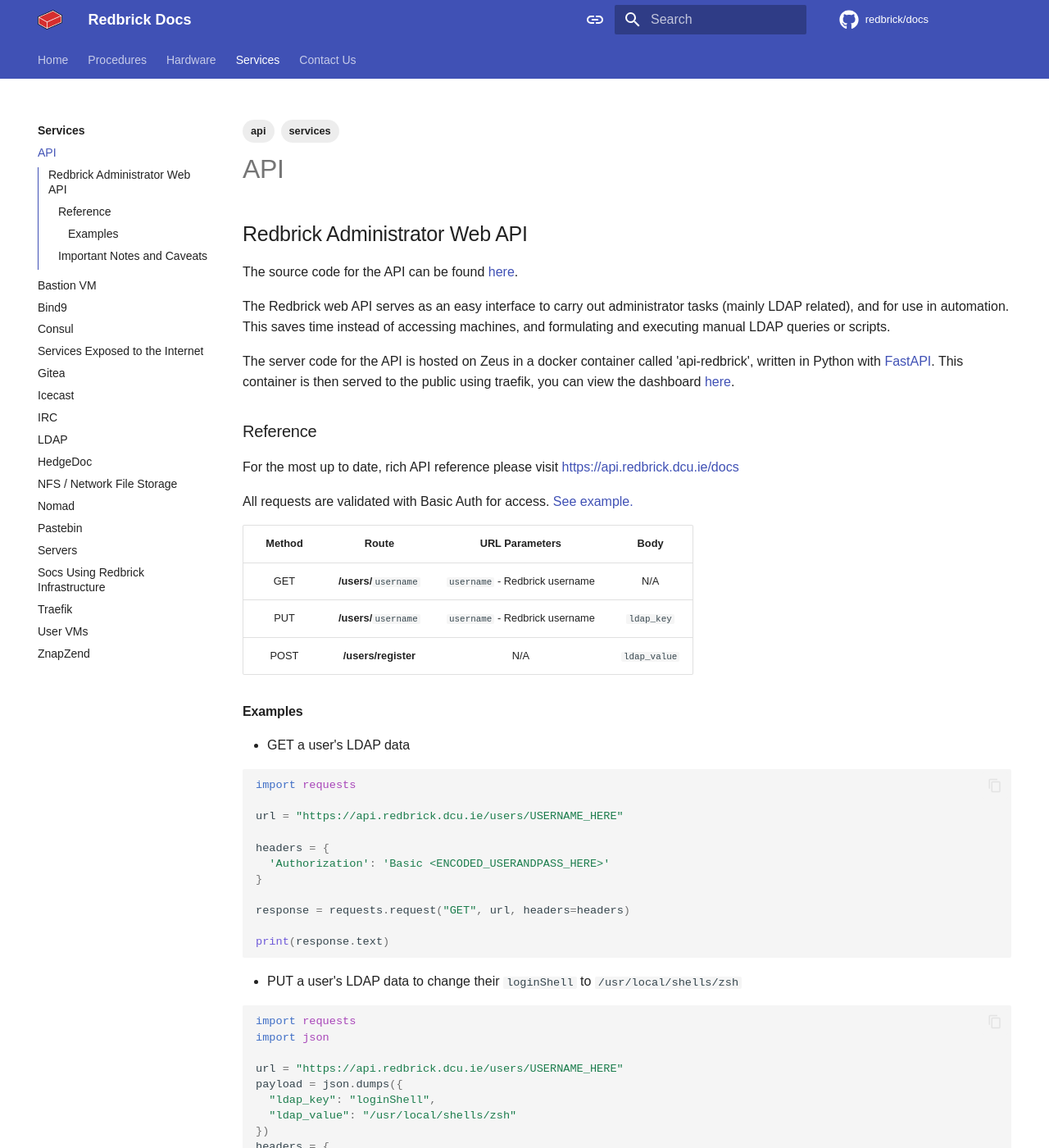
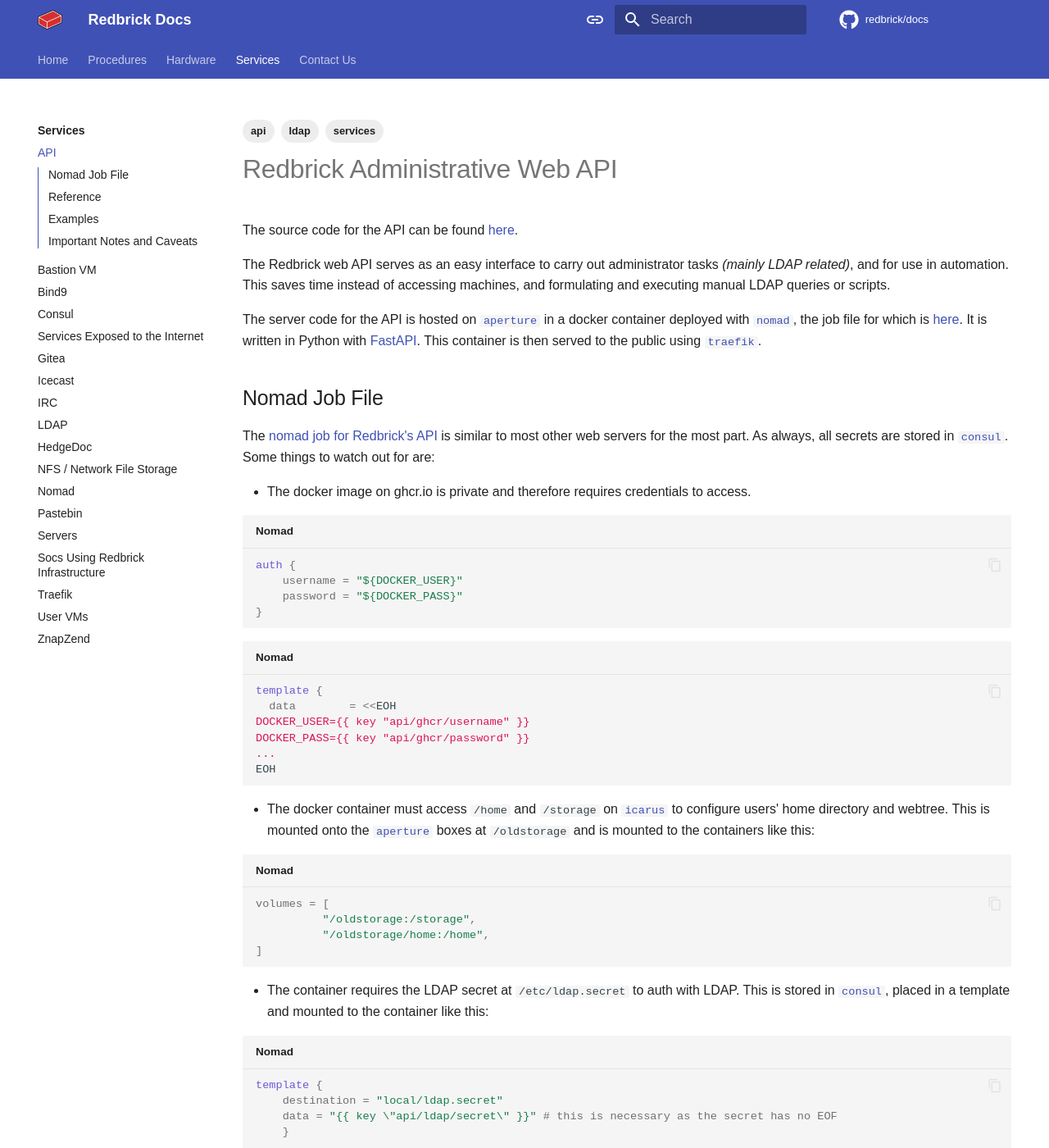
Before and after one commit to redbrick/docs, an MkDocs documentation site: the page built from docs/services/api.md, in a window 1280 px wide and 1400 px high. Shown: the whole window at 82% size. Built offline with MkDocs 1.6.1 and Material for MkDocs 9.7.7, drawn with Linux system fonts in a browser that asks for light colours; some web fonts are replaced; comment, search, counter and statistics services are not loaded; some of the changed text lies outside the part shown.

Commit message:
api: refactor, add nomad docs (#34)

````diff
--- a/docs/services/api.md
+++ b/docs/services/api.md
@@ -3,33 +3,81 @@
 tags:
   - services
   - api
+  - ldap
 ---
 
-# API
-
-## Redbrick Administrator Web API
+# Redbrick Administrative Web API
 
 The source code for the API can be found [here](https://github.com/redbrick/api/).
 
-The Redbrick web API serves as an easy interface to carry out administrator tasks (mainly LDAP related), and for use in automation. This saves time instead of accessing machines, and formulating and executing manual LDAP queries or scripts.
+The Redbrick web API serves as an easy interface to carry out administrator tasks *(mainly LDAP related)*, and for use in automation. This saves time instead of accessing machines, and formulating and executing manual LDAP queries or scripts.
 
-The server code for the API is hosted on Zeus in a docker container called 'api-redbrick', written in Python with [FastAPI](https://fastapi.tiangolo.com/). This container is then served to the public using traefik, you can view the dashboard [here](https://traefik.zeus.redbrick.dcu.ie/dashboard/#/).
+The server code for the API is hosted on [`aperture`](../hardware/aperture/index.md) in a docker container deployed with [`nomad`](nomad.md), the job file for which is [here](https://github.com/redbrick/nomad/blob/master/jobs/services/api.hcl). It is written in Python with [FastAPI](https://fastapi.tiangolo.com/). This container is then served to the public using [`traefik`](traefik.md).
 
-### Reference
+## Nomad Job File
+
+The [nomad job for Redbrick's API](https://github.com/redbrick/nomad/blob/master/jobs/services/api.hcl) is similar to most other web servers for the most part. As always, all secrets are stored in [`consul`](consul.md). Some things to watch out for are:
+
+- The docker image on ghcr.io is private and therefore requires credentials to access.
+
+```hcl title="Nomad"
+auth {
+    username = "${DOCKER_USER}"
+    password = "${DOCKER_PASS}"
+}
+```
+
+```hcl title="Nomad"
+template {
+  data        = <<EOH
+DOCKER_USER={{ key "api/ghcr/username" }}
+DOCKER_PASS={{ key "api/ghcr/password" }}
+...
+EOH
+```
+
+- The docker container must access `/home` and `/storage` on [`icarus`](../hardware/nix/icarus.md) to configure users' home directory and webtree. This is mounted onto the [`aperture`](../hardware/aperture/index.md) boxes at `/oldstorage` and is mounted to the containers like this:
+
+```hcl title="Nomad"
+volumes = [
+          "/oldstorage:/storage",
+          "/oldstorage/home:/home",
+]
+```
+
+- The container requires the LDAP secret at `/etc/ldap.secret` to auth with LDAP. This is stored in [`consul`](consul.md), placed in a template and mounted to the container like this:
+
+```hcl title="Nomad"
+template {
+    destination = "local/ldap.secret"
+    data = "{{ key \"api/ldap/secret\" }}" # this is necessary as the secret has no EOF
+    }
+```
+
+- The container is quite RAM intensive, regularly using `700-800MB`. The job has been configured to allocate `1GB` RAM to the container so it does not OOM. The default `cpu` allocation of `300` is fine.
+
+```hcl title="Nomad"
+resources {
+    cpu = 300
+    memory = 1024
+    }
+```
+
+## Reference
 
 For the most up to date, rich API reference please visit [https://api.redbrick.dcu.ie/docs](https://api.redbrick.dcu.ie/docs)
 
 All requests are validated with Basic Auth for access. [See example.](https://docs.python-requests.org/en/master/user/authentication/#basic-authentication)
 
-|   Method   |         Route          |           URL Parameters             |        Body       |
-| :--------: | :--------------------: | :----------------------------------: | :---------------: |
-|  GET       |  **/users/**`username` | `username` - Redbrick username       | N/A               |
-|  PUT       |  **/users/**`username` | `username` - Redbrick username       | `ldap_key`   |
-|  POST      |  **/users/register**   | N/A                                  | `ldap_value` |
+| Method |         Route         |         URL Parameters         |     Body     |
+| :----: | :-------------------: | :----------------------------: | :----------: |
+|  GET   | **/users/**`username` | `username` - Redbrick username |     N/A      |
+|  PUT   | **/users/**`username` | `username` - Redbrick username |  `ldap_key`  |
+|  POST  |  **/users/register**  |              N/A               | `ldap_value` |
 
-#### Examples
+## Examples
 
-- GET a user's LDAP data
+- `GET` a user's LDAP data
 
 ```python
 import requests
@@ -45,7 +93,7 @@
 print(response.text)
 ```
 
-- PUT a user's LDAP data to change their `loginShell` to `/usr/local/shells/zsh`
+- `PUT` a user's LDAP data to change their `loginShell` to `/usr/local/shells/zsh`
 
 ```python
 import requests
@@ -66,7 +114,7 @@
 print(response.text)
 ```
 
-### Important Notes and Caveats
+## Important Notes and Caveats
 
 As the FastAPI server for the API is hosted inside of a Docker container, there are limitations to the commands we can execute that affect the "outside" world.
 
@@ -90,4 +138,4 @@
 # Where 13371337 is userid and 103 is the id for the 'member' group.
 ```
 
-Note that USERNAME can be used to refer to the user's web directory here since it is the name of the directory and doesn't refer to the user object.
+> Note that `USERNAME` can be used to refer to the user's web directory here since it is the name of the directory and doesn't refer to the user object.
````
